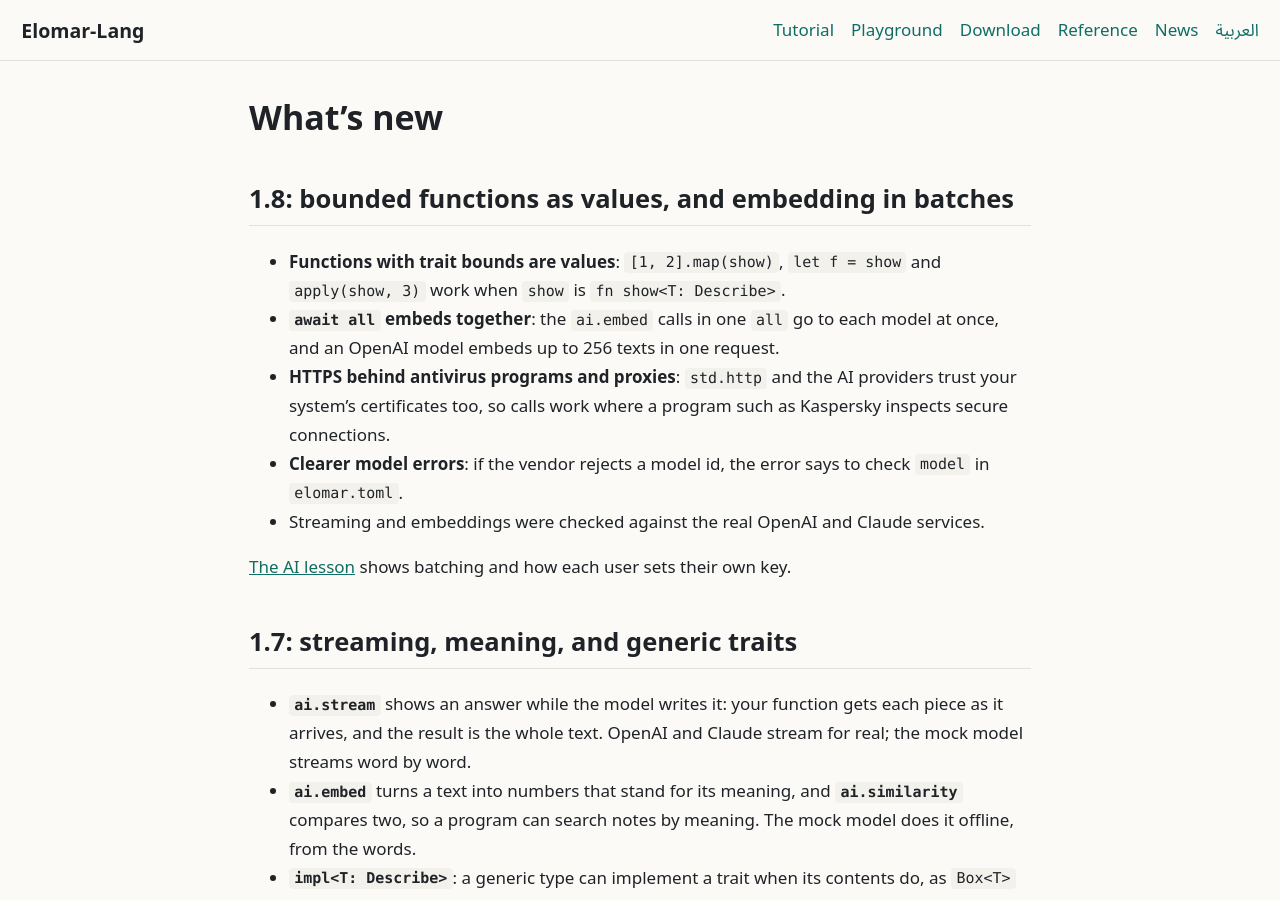
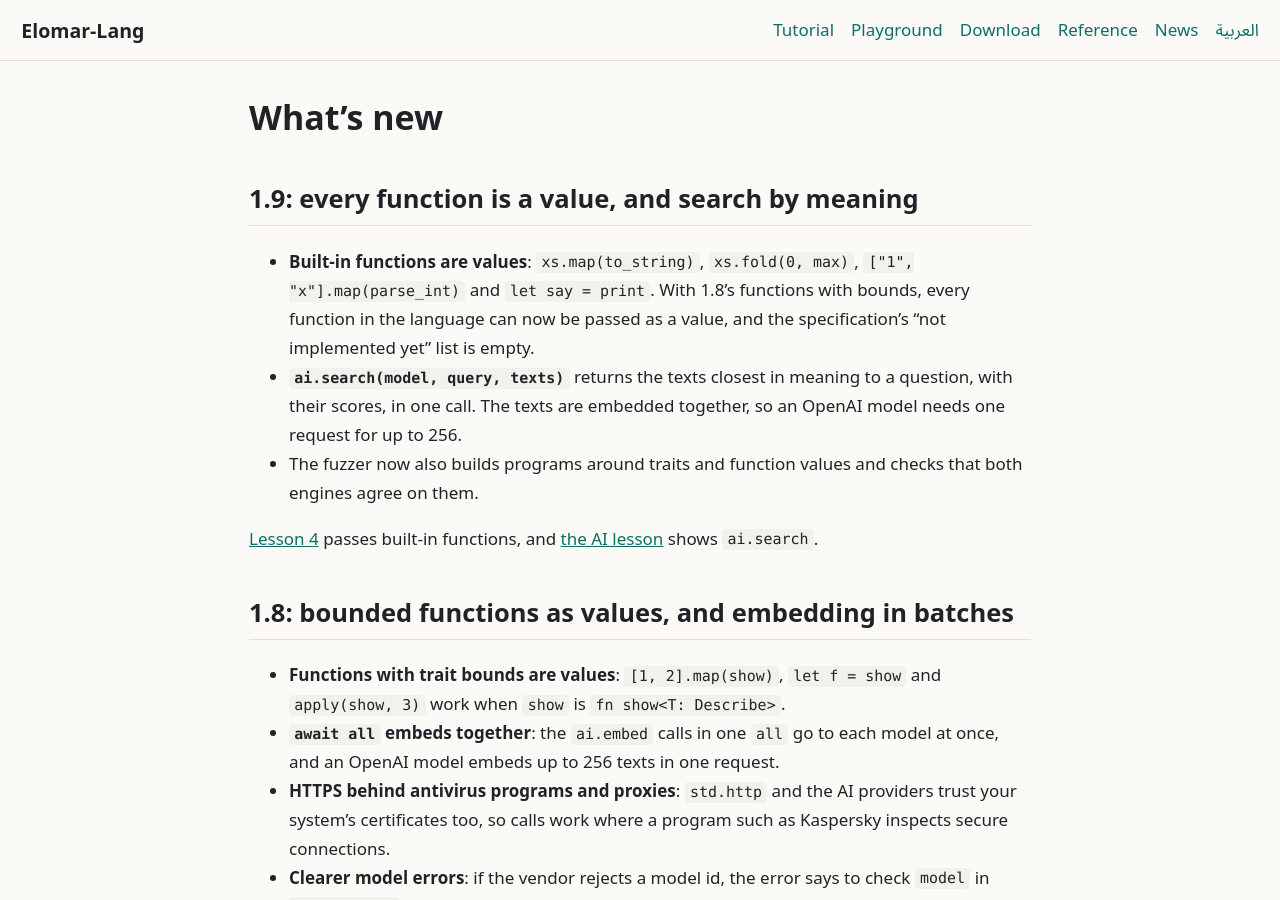
Before and after one commit to abobasel86/elomar-lang, a Jekyll site: the page built from site/en/news.md, in a window 1280 px wide and 900 px high. Built offline with Jekyll 4.4.1, drawn with Linux system fonts in a browser that asks for light colours; some of the changed text lies outside the part shown.

Commit message:
Release 1.9.0
Co-Authored-By: Claude Opus 5.5 <noreply@anthropic.com>

```diff
--- a/Cargo.toml
+++ b/Cargo.toml
@@ -23,7 +23,7 @@ members = [
 ]
 
 [workspace.package]
-version = "1.8.0"
+version = "1.9.0"
 edition = "2024"
 rust-version = "1.88"
 publish = false
--- a/editor/vscode/package.json
+++ b/editor/vscode/package.json
@@ -2,7 +2,7 @@
   "name": "elomar-lang",
   "displayName": "Elomar-Lang",
   "description": "Elomar-Lang support: highlighting, errors while you type (Arabic/English), hover, go to definition, outline, completion, formatting, snippets and a Run button",
-  "version": "1.8.0",
+  "version": "1.9.0",
   "publisher": "abobasel86",
   "license": "MIT OR Apache-2.0",
   "icon": "images/icon.png",
--- a/site/en/news.md
+++ b/site/en/news.md
@@ -6,6 +6,22 @@ other: ar/news.html
 ---
 
 # What's new
+
+## 1.9: every function is a value, and search by meaning
+
+- **Built-in functions are values**: `xs.map(to_string)`,
+  `xs.fold(0, max)`, `["1", "x"].map(parse_int)` and `let say = print`.
+  With 1.8's functions with bounds, every function in the language can now
+  be passed as a value, and the specification's "not implemented yet"
+  list is empty.
+- **`ai.search(model, query, texts)`** returns the texts closest in
+  meaning to a question, with their scores, in one call. The texts are
+  embedded together, so an OpenAI model needs one request for up to 256.
+- The fuzzer now also builds programs around traits and function values
+  and checks that both engines agree on them.
+
+[Lesson 4](04-collections.html) passes built-in functions, and
+[the AI lesson](09-ai.html) shows `ai.search`.
 
 ## 1.8: bounded functions as values, and embedding in batches
 
@@ -116,7 +132,8 @@ There are thirteen of them now: `par_map`, `par_filter`, `par_fold`,
 
 | Version | What it brought |
 |---|---|
-| **1.8** | Functions with trait bounds as values; `ai.embed` in batches; HTTPS behind antivirus programs and proxies |
+| **1.9** | Built-in functions as values; `ai.search` |
+| 1.8 | Functions with trait bounds as values; `ai.embed` in batches; HTTPS behind antivirus programs and proxies |
 | 1.7 | `ai.stream`, `ai.embed`, `ai.similarity`; `impl<T: A>`; map and set methods; the specification in English |
 | 1.6 | `par_flat_map`, `par_group_by`, `par_sum_by`, `par_min_by`, `par_max_by`; faster fields and records; the [reference](12-reference.html) and [speed](11-speed.html) pages |
 | 1.5 | `par_any`, `par_all`, `par_find`, `par_count`, `par_sort_by`; appending in place; fast indexing into text |
```
Also changed, not shown: site/ar/news.md (+12 -1 lines), CHANGELOG.md, README.md, editor/vscode/CHANGELOG.md, 1 other file.
